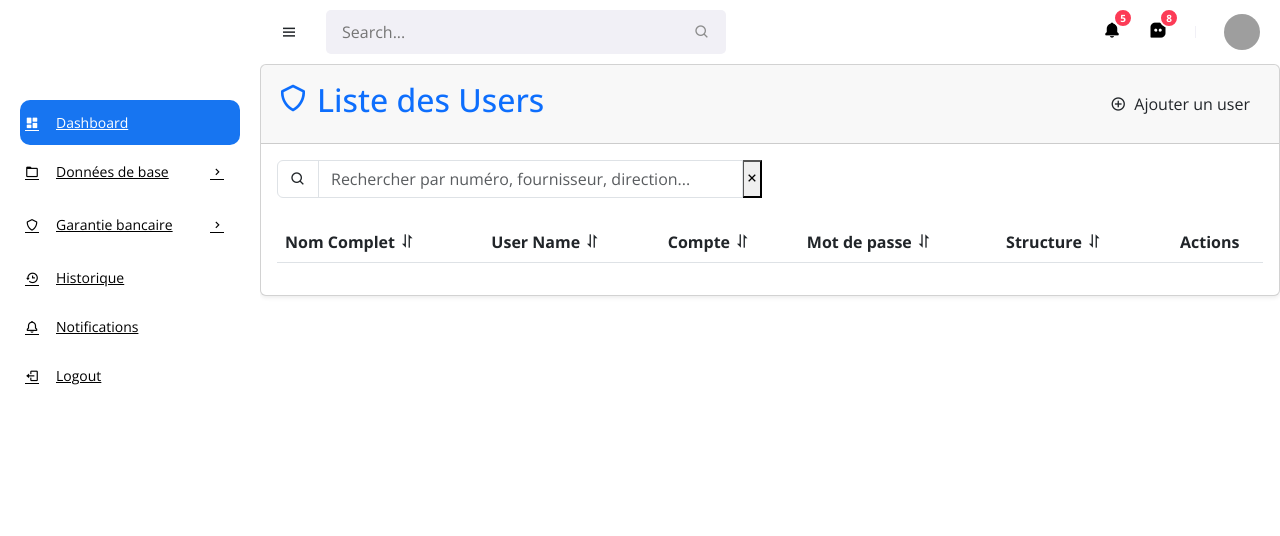
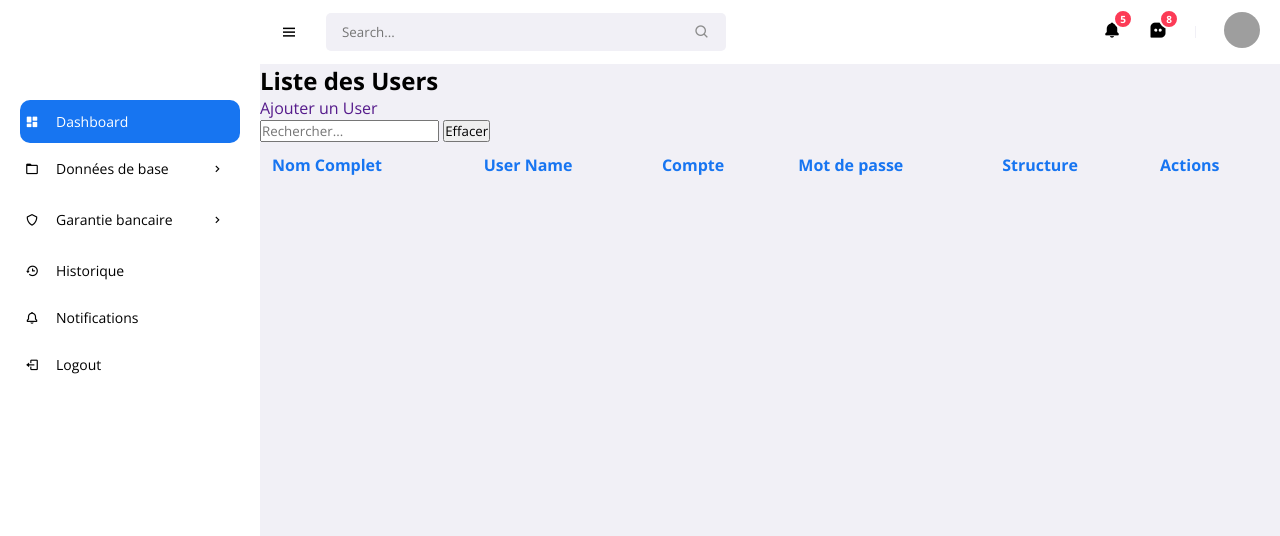
Before and after one commit to waamara/users-php, a PHP site: page /GestionUsers.php in a window 1280 px wide. Shown: the top 536 px of the page. Run offline with PHP 8.4, Linux system fonts and the light colour scheme; lists and menus that the app fills with data are empty; grey boxes are pictures that could not be loaded.

Commit message:
no style for now

```diff
--- a/PFE_SONATRACH/Pages/GestionUsers/GestionUsers.php
+++ b/PFE_SONATRACH/Pages/GestionUsers/GestionUsers.php
@@ -6,60 +6,37 @@ require_once("../../db_connection/db_conn.php");
 
 <!DOCTYPE html>
 <html lang="fr">
-
 <head>
     <meta charset="UTF-8">
     <meta name="viewport" content="width=device-width, initial-scale=1.0">
-    <title>Liste des Garanties Bancaires</title>
-    <link href='https://unpkg.com/boxicons@2.0.9/css/boxicons.min.css' rel='stylesheet'>
-    <link rel="stylesheet" href="https://cdn.jsdelivr.net/npm/bootstrap@5.3.0/dist/css/bootstrap.min.css">
-    <link rel="stylesheet" href="GestionUsers.css">
+    <title>Liste des Users</title>
 </head>
 <body>
-    <div class="listegarantie-container">
-        <div class="card shadow-sm mb-4">
-            <div class="card-header d-flex justify-content-between align-items-center py-3">
-                <h2 class="text-primary">
-                    <i class='bx bx-shield me-2'></i>Liste des Users
-                </h2>
-                <a href="add_garantie.php" class="btn btn-add d-flex align-items-center">
-                    <i class='bx bx-plus-circle me-2'></i>Ajouter un user
-                </a>
+    <div>
+        <h2>Liste des Users</h2>
+        <a href="">Ajouter un User</a>
     </div>
-            <div class="card-body">
-                <!-- Filtres améliorés -->
-                <div class="filter-container mb-4">
-                    <div class="row g-3">
-                        <div class="col-md-6">
-                            <div class="input-group position-relative">
-                                <span class="input-group-text bg-white"><i class='bx bx-search'></i></span>
-                                <input type="text" id="searchInput" class="form-control" placeholder="Rechercher par numéro, fournisseur, direction...">
-                                <button type="button" id="clearSearch" class="search-clear" aria-label="Effacer la recherche">
-                                    <i class='bx bx-x'></i>
-                                </button>
+
+    <div>
+        <div>
+            <input type="text" id="searchInput" placeholder="Rechercher...">
+            <button type="button" id="clearSearch">Effacer</button>
         </div>
-                        </div>
-                    </div>
-                </div>
-                <div class="table-responsive">
-                    <table class="table table-hover" id="garantiesTable">
+
+        <table id="garantiesTable">
             <thead>
                 <tr>
-                                <th class="sortable" data-sort="num_garantie">Nom Complet <i class='bx bx-sort'></i></th>
-                                <th class="sortable" data-sort="date_creation">User Name <i class='bx bx-sort'></i></th>
-                                <th class="sortable" data-sort="date_validite">Compte <i class='bx bx-sort'></i></th>
-                                <th class="sortable" data-sort="montant">Mot de passe <i class='bx bx-sort'></i></th>
-                                <th class="sortable" data-sort="direction">Structure <i class='bx bx-sort'></i></th>
-                                <th class="text-center">Actions</th>
+                    <th>Nom Complet</th>
+                    <th>User Name</th>
+                    <th>Compte</th>
+                    <th>Mot de passe</th>
+                    <th>Structure</th>
+                    <th>Actions</th>
                 </tr>
             </thead>
             <tbody>
-
             </tbody>
         </table>
-                </div>
-            </div>
-        </div>
     </div>
 </body>
 </html>
```
Lines whose indentation alone changed are shown as unchanged.
